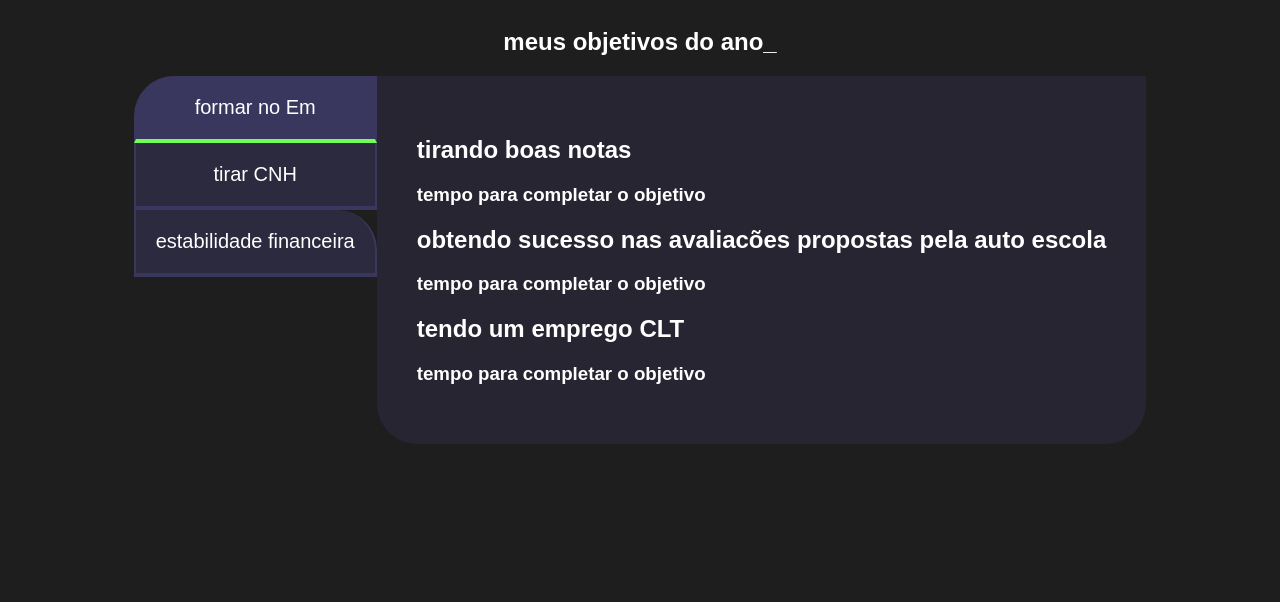
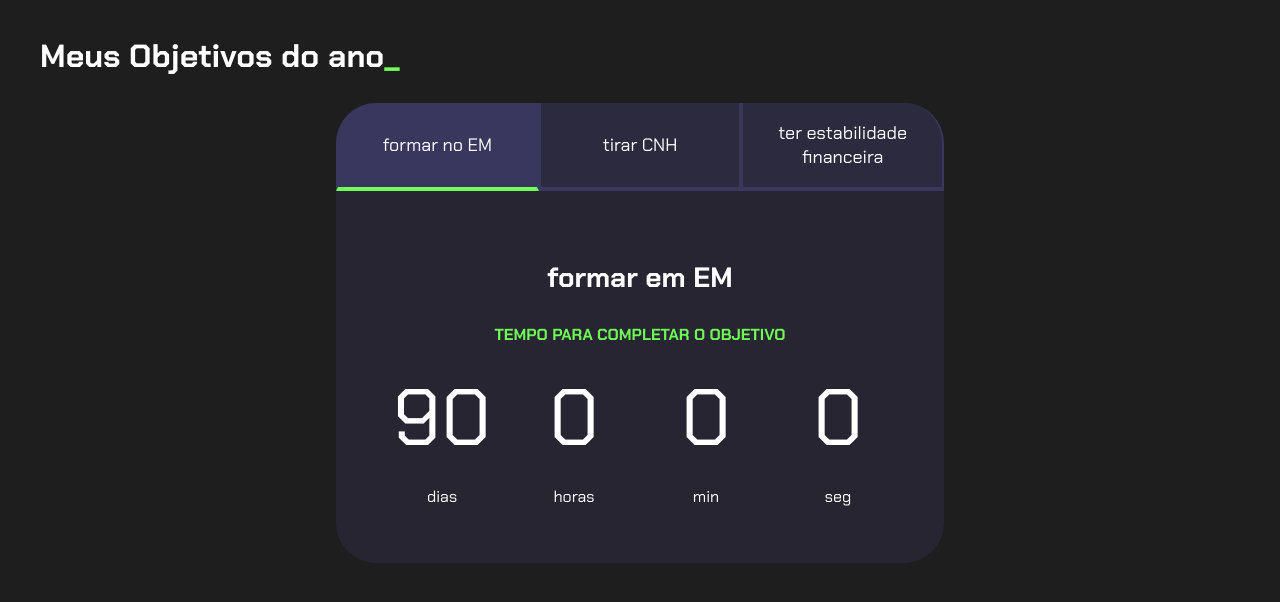
Before and after one commit to janja5404994/minhas-mets, a plain HTML site: page index.html in a window 1280 px wide. Drawn offline with Linux system fonts and the light colour scheme.

Commit message:
Add files via upload

```diff
--- a/index.html
+++ b/index.html
@@ -1,39 +1,96 @@
 <!DOCTYPE html>
 <html lang="pt-br">
+
 <head>
     <meta charset="UTF-8">
     <meta name="viewport" content="width=device-width, initial-scale=1.0">
-    <title>angela.clt</title>
+    <title>Meus objetivos do ano</title>
     <link rel="stylesheet" href="style.css">
 </head>
+
 <body>
     <section class="conteudo-principal">
-    <h2 class="titulo-princial">meus objetivos do ano<span>_</span></h2>
-
+        <h2 class="titulo-principal">Meus Objetivos do ano<span>_</span></h2>
+        <div class="conteudo">
             <div class="botoes">
-    <div class="conteudo">
-      <button class= "botao ativo"> formar no Em</button>
-      <button class= "botao"> tirar CNH</button>
-      <button class= "botao"> estabilidade financeira</button>
+                <button class="botao ativo">formar no EM</button>
+                <button class="botao">tirar CNH</button>
+                <button class="botao">ter estabilidade financeira</button>
             </div>
             <div class="abas-textos">
-        <div class="aba-conteudo">
-          <h2 class="aba-conteudo titulo-princial">tirando boas notas</h2>
-          <h3 class="aba-conteudo titulo secundario">tempo para completar o objetivo</h3>
+                <div class="aba-conteudo ativo">
+                    <h3 class="aba-conteudo-titulo-principal">formar em EM</h3>
+                    <h4 class="aba-conteudo-titulo-secundario">Tempo para completar o objetivo</h4>
+                    <div class="contador">
+                        <div class="contador-digito">
+                            <p class="contador-digito-numero" id="dias90">90</p>
+                            <p class="contador-digito-texto">dias</p>
                         </div>
-        <div class="aba-conteudo">
-          <h2 class="aba conteudo titulo-princial">obtendo sucesso nas avaliacões propostas pela auto escola</h2>
-          <h3 class="aba conteudo titulo-secundario">tempo para completar o objetivo</h3>
+                        <div class="contador-digito">
+                            <p class="contador-digito-numero" id="horas0">0</p>
+                            <p class="contador-digito-texto">horas</p>
                         </div>
-        <div class="aba-conteudo">
-          <h2 class="aba-conteudo titulo-princial">tendo um emprego CLT</h2>
-          <h3 class="aba-conteudo titulo-secundario">tempo para completar o objetivo</h3>
+                        <div class="contador-digito">
+                            <p class="contador-digito-numero" id="min0">0</p>
+                            <p class="contador-digito-texto">min</p>
+                        </div>
+                        <div class="contador-digito">
+                            <p class="contador-digito-numero" id="seg0">0</p>
+                            <p class="contador-digito-texto">seg</p>
                         </div>
                     </div>
                 </div>
-
-
+                <div class="aba-conteudo">
+                    <h3 class="aba-conteudo-titulo-principal">tirar CNH</h3>
+                    <h4 class="aba-conteudo-titulo-secundario">Tempo para completar o objetivo</h4>
+                    <div class="contador">
+                        <div class="contador-digito">
+                            <p class="contador-digito-numero" id="dias20">20</p>
+                            <p class="contador-digito-texto">dias</p>
+                        </div>
+                        <div class="contador-digito">
+                            <p class="contador-digito-numero" id="horas0">0</p>
+                            <p class="contador-digito-texto">horas</p>
+                        </div>
+                        <div class="contador-digito">
+                            <p class="contador-digito-numero" id="min0">0</p>
+                            <p class="contador-digito-texto">min</p>
+                        </div>
+                        <div class="contador-digito">
+                            <p class="contador-digito-numero" id="seg0">0</p>
+                            <p class="contador-digito-texto">seg</p>
+                        </div>
+                    </div>
+                </div>
+                <div class="aba-conteudo">
+                    <h3 class="aba-conteudo-titulo-principal">ter estabilidade financeira</h3>
+                    <h4 class="aba-conteudo-titulo-secundario">Tempo para completar o objetivo</h4>
+                    <div class="contador">
+                        <div class="contador-digito">
+                            <p class="contador-digito-numero" id="dias100">100</p>
+                            <p class="contador-digito-texto">dias</p>
+                        </div>
+                        <div class="contador-digito">
+                            <p class="contador-digito-numero" id="horas0">0</p>
+                            <p class="contador-digito-texto">horas</p>
+                        </div>
+                        <div class="contador-digito">
+                            <p class="contador-digito-numero" id="min0">0</p>
+                            <p class="contador-digito-texto">min</p>
+                        </div>
+                        <div class="contador-digito">
+                            <p class="contador-digito-numero" id="seg0">0</p>
+                            <p class="contador-digito-texto">seg</p>
+                        </div>
+                    </div>
+                </div>
+                        </div>
+                    </div>
+                </div>
+            </div>
+        </div>
     </section>
     <script src="main.js"></script>
 </body>
+
 </html>
--- a/main.js
+++ b/main.js
@@ -1,4 +1,3 @@
-
 const botoes = document.querySelectorAll(".botao");
 const textos = document.querySelectorAll(".aba-conteudo");
 
@@ -14,6 +13,46 @@ for (let i = 0; i < botoes.length; i++) {
         textos[i].classList.add("ativo");
     }
 }
-const contadores = document.querySelectorAll (".contador");
-const tempoObjetivo1 = new Date ("2-23-10-05t00:00:00");
-let tempoAtual = New Date ()
+
+const contadores = document.querySelectorAll(".contador");
+const tempoObjetivo1 = new Date("2023-10-05T00:00:00");
+const tempoObjetivo2 = new Date("2023-12-05T00:00:00");
+const tempoObjetivo3 = new Date("2023-12-30T00:00:00");
+const tempoObjetivo4 = new Date("2024-02-01T00:00:00");
+
+const tempos = [tempoObjetivo1,tempoObjetivo2,tempoObjetivo3,tempoObjetivo4];
+
+
+function calculaTempo(tempoObjetivo) {
+    let tempoAtual = new Date();
+    let tempoFinal = tempoObjetivo - tempoAtual;
+    let segundos = Math.floor(tempoFinal / 1000);
+    let minutos = Math.floor(segundos / 60);
+    let horas = Math.floor(minutos / 60);
+    let dias = Math.floor(horas / 24);
+
+    segundos %= 60;
+    minutos %= 60;
+    horas %= 24;
+    if (tempoFinal > 0){
+        return [dias,horas,minutos,segundos];
+    } else {
+        return [0,0,0,0];
+    }
+}
+
+function atualizaCronometro(){
+    for (let i=0; i<contadores.length;i++){
+        document.getElementById("dias"+i).textContent = calculaTempo(tempos[i])[0];
+        document.getElementById("horas"+i).textContent = calculaTempo(tempos[i])[1];
+        document.getElementById("min"+i).textContent = calculaTempo(tempos[i])[2];
+        document.getElementById("seg"+i).textContent = calculaTempo(tempos[i])[3];
+    }
+}
+
+function comecaCronometro(){
+    atualizaCronometro();
+    setInterval(atualizaCronometro,1000);
+}
+
+comecaCronometro();
--- a/style.css
+++ b/style.css
@@ -1,3 +1,5 @@
+@import url('https://fonts.googleapis.com/css2?family=Chakra+Petch:wght@400;700&display=swap');
+
 :root {
     --cor-de-fundo: #1E1E1E;
     --verde: #6FFF57;
@@ -6,12 +8,14 @@
     --botao-inativo: rgba(58, 55, 94, 0.5);
     --texto-fundo: rgba(58, 55, 94, 0.3);
 }
-@import url('https://fonts.googleapis.com/css2?family=Chakra+Petch:wght@400;700&display=swap');
+
 body {
     background-color: var(--cor-de-fundo);
     color: var(--branco);
     font-family: 'Chakra Petch', sans-serif;
 }
+
+
 .conteudo-principal {
     display: flex;
     flex-direction: column;
@@ -21,39 +25,47 @@ body {
     width: 100%;
     margin: 0 auto;
 }
+
 .titulo-principal {
     text-align: left;
     width: 100%;
     font-size: 32px;
 }
-.titulo-principal span { color: var(--verde)
+
+.titulo-principal span {
+    color: var(--verde);
 }
+
+
 .botao {
-    font-family: "Crakra Petch", sans-serif;
+    font-family: 'Chakra Petch', sans-serif;
     background-color: var(--botao-inativo);
     color: var(--branco);
     display: flex;
     justify-content: center;
     padding: 1em;
-    font-size: 20px;
+    font-size: 18px;
     align-items: center;
     width: 100%;
     border-bottom: 4px solid var(--botao-ativo);
     border-left: 2px solid var(--botao-ativo);
     border-right: 2px solid var(--botao-ativo);
     border-top: none;
+}
 
+.botao:first-child {
+    border-radius: 40px 40px 0 0;
 }
-.botao:first-child { border-radius: 40px 40px 0 0;
 
-}
 .botoes {
     display: block;
 }
+
 .botao.ativo{
     background-color: var(--botao-ativo);
-    border-bottom: 4px solid var(--verde)
+    border-bottom: 4px solid var(--verde);
 }
+
 .abas-textos{
     background-color: var(--texto-fundo);
     padding: 40px;
@@ -61,11 +73,11 @@ body {
 }
 .aba-conteudo.ativo{
     display:block;
+}
 
+.aba-conteudo{
+    display: none;
 }
-/*.aba-conteudo{
-    display: none;
-}*/
 
 .aba-conteudo-titulo-principal{
     font-size: 28px;
@@ -76,16 +88,23 @@ body {
     color: var(--verde);
     text-transform: uppercase;
 }
+
 .contador{
-    display: flex;
+    display:flex;
     justify-content: center;
     flex-wrap: wrap;
 }
 .contador-digito{
-    padding: 0% 16px;
+    padding: 0 16px;
+    text-align: center;
+    min-width: 100px;
 }
 
+.contador-digito-numero{
+    font-size: 80px;
+    margin: 0;
 
+}
 
 @media screen and (min-width: 768px) {
     .botoes {
```
Also changed, not shown: 1 other file. Lines whose indentation alone changed are shown as unchanged.
